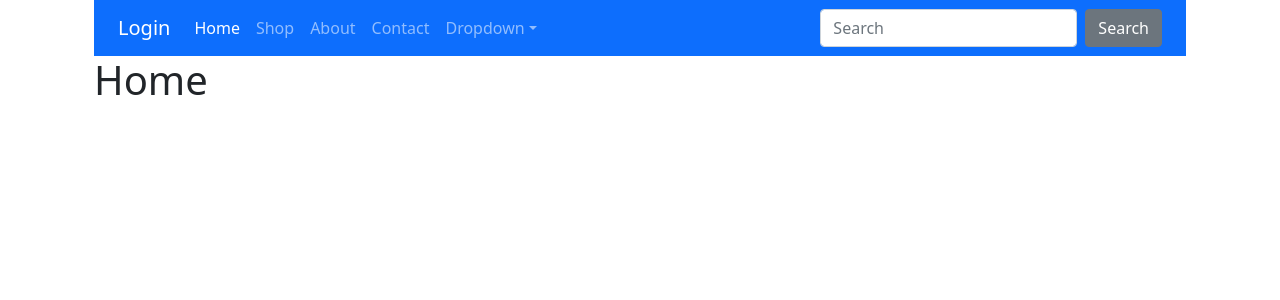
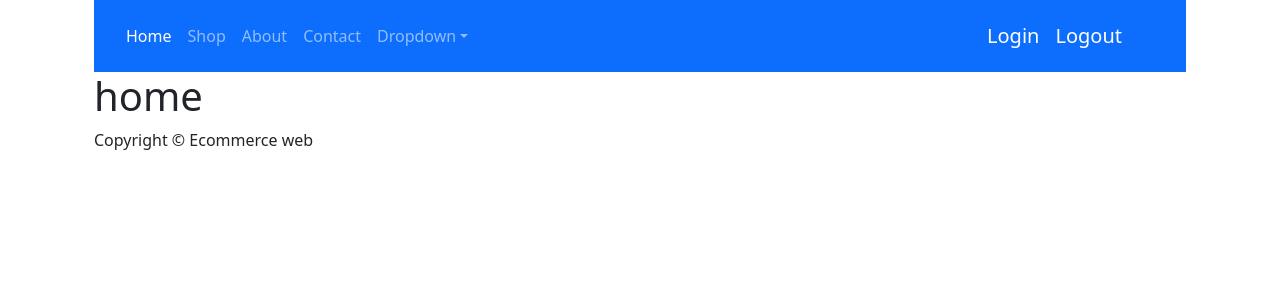
Before and after one commit to jayu1999/my-app, a React (Create React App) app: page / in a window 1280 px wide. Shown: the top 300 px of the page. Built offline with nearby package versions, Linux system fonts and the light colour scheme.

Commit message:
Footer add in home page

```diff
--- a/src/App.js
+++ b/src/App.js
@@ -6,6 +6,7 @@ import Home from "../src/Compoents/Home";
 import Login from "../src/Compoents/Login";
 import Register from "./Compoents/Register";
 import { Route, BrowserRouter as Router, Routes } from "react-router-dom";
+
 
 function App() {
   return (
--- /dev/null
+++ b/src/Compoents/Footer.js
@@ -0,0 +1,14 @@
+import React from 'react'
+
+
+const footer = () => {
+  return (
+   <div>
+  <footer>
+   <span className='text-center'>Copyright &copy; Ecommerce web</span>
+  </footer>
+   </div>
+  )
+}
+
+export default footer;
--- a/src/Compoents/Home.js
+++ b/src/Compoents/Home.js
@@ -1,10 +1,11 @@
 import React, { Component } from "react";
-
+import Footer from "./Footer";
 export default class Home extends Component {
   render() {
     return (
       <div>
-        <h1>Home</h1>
+      <h1>home</h1>
+      <Footer />
       </div>
     );
   }
--- a/src/Compoents/Login.js
+++ b/src/Compoents/Login.js
@@ -9,7 +9,7 @@ export default class Login extends Component {
     };
     this.handleSubmit = this.handleSubmit.bind(this);
   }
-  handleSubmit(e) {
+    handleSubmit(e) {
     e.preventDefault();
     const { email, password } = this.state;
     console.log(email, password);
--- a/src/Compoents/Navbar.js
+++ b/src/Compoents/Navbar.js
@@ -1,12 +1,13 @@
-import React from "react";
+import React, { useState } from "react";
+
 
 function Navbar(props) {
+const [ isLogin,setisLogin]=useState(true);
+const [count, setCount] = useState(0);
+console.log('ifLogin', isLogin)
   return (
     <nav className="navbar navbar-expand-lg navbar-dark bg-primary">
       <div className="container-fluid">
-        <a className="navbar-brand" href="/Login">
-          Login
-        </a>
         <button
           className="navbar-toggler"
           type="button"
@@ -29,12 +30,12 @@ function Navbar(props) {
             </li>
             <li className="nav-item">
               <a className="nav-link" href="/#">
-               Shop
+                Shop
               </a>
             </li>
             <li className="nav-item">
               <a className="nav-link" href="/#">
-               About
+                About
               </a>
             </li>
             <li className="nav-item">
@@ -70,16 +71,16 @@ function Navbar(props) {
               </div>
             </li>
           </ul>
-          <form className="d-flex">
-            <input
-              className="form-control me-sm-2"
-              type="text"
-              placeholder="Search"
-            />
-            <button className="btn btn-secondary my-2 my-sm-0" type="submit">
-              Search
-            </button>
-          </form>
+          <nav className="navbar navbar-expand-lg navbar-dark bg-primary">
+            <div className="container-fluid">
+              <a className="navbar-brand" href="/Login">
+                Login
+              </a>
+              <a className="navbar-brand" href="/Logout">
+                Logout
+              </a>
+            </div>
+          </nav>
         </div>
       </div>
     </nav>
```
Also changed, not shown: routes/index.js (deleted, +0 -7 lines), routes/models/User.js (deleted, +0 -29 lines), routes/users.js (deleted, +0 -18 lines), src/Compoents/Screen/HomeScreen.jsx (added, +11 -0 lines), src/Compoents/reducer/UseReducer.js (added, +10 -0 lines), src/Logout.js (added).
